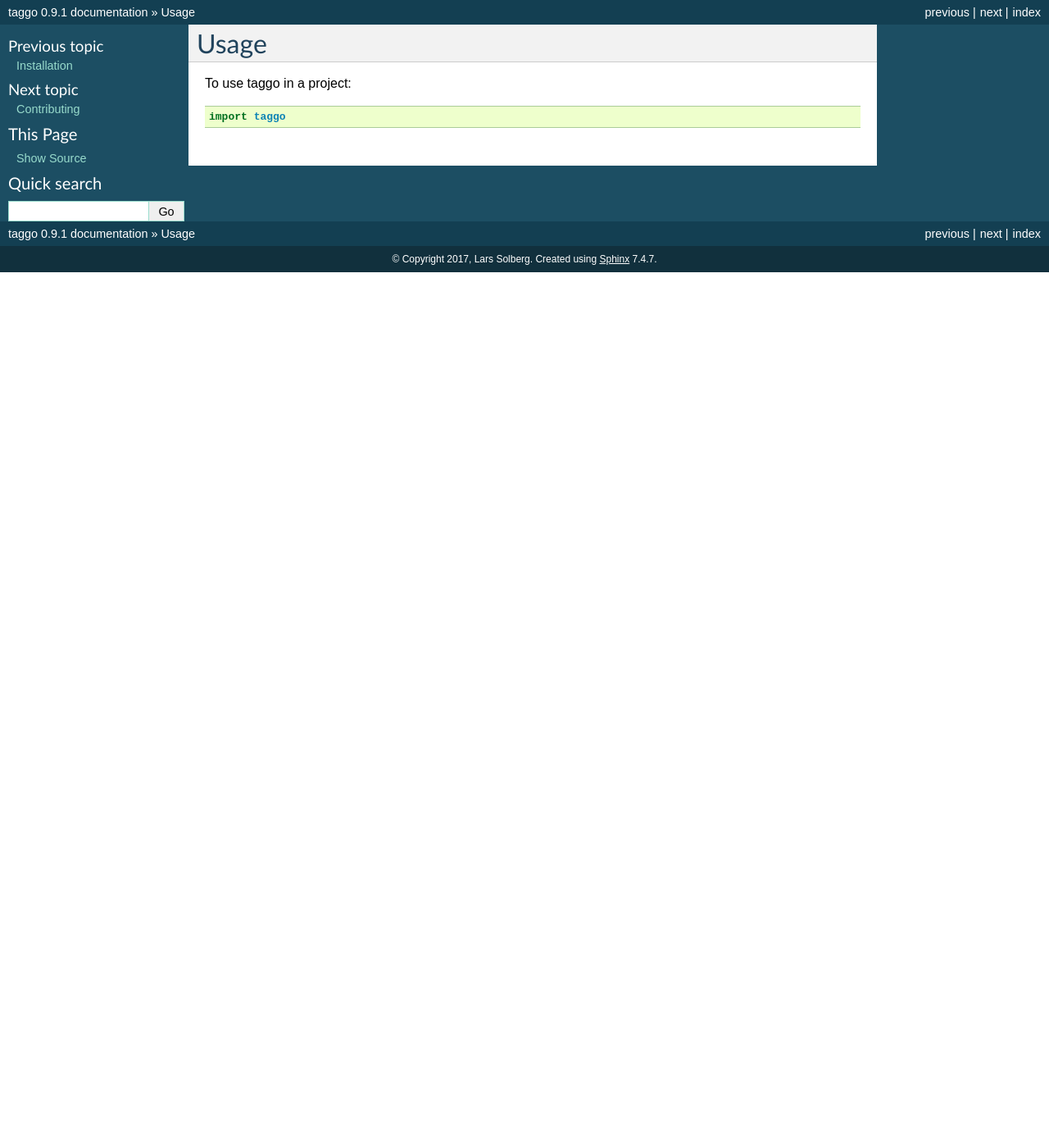
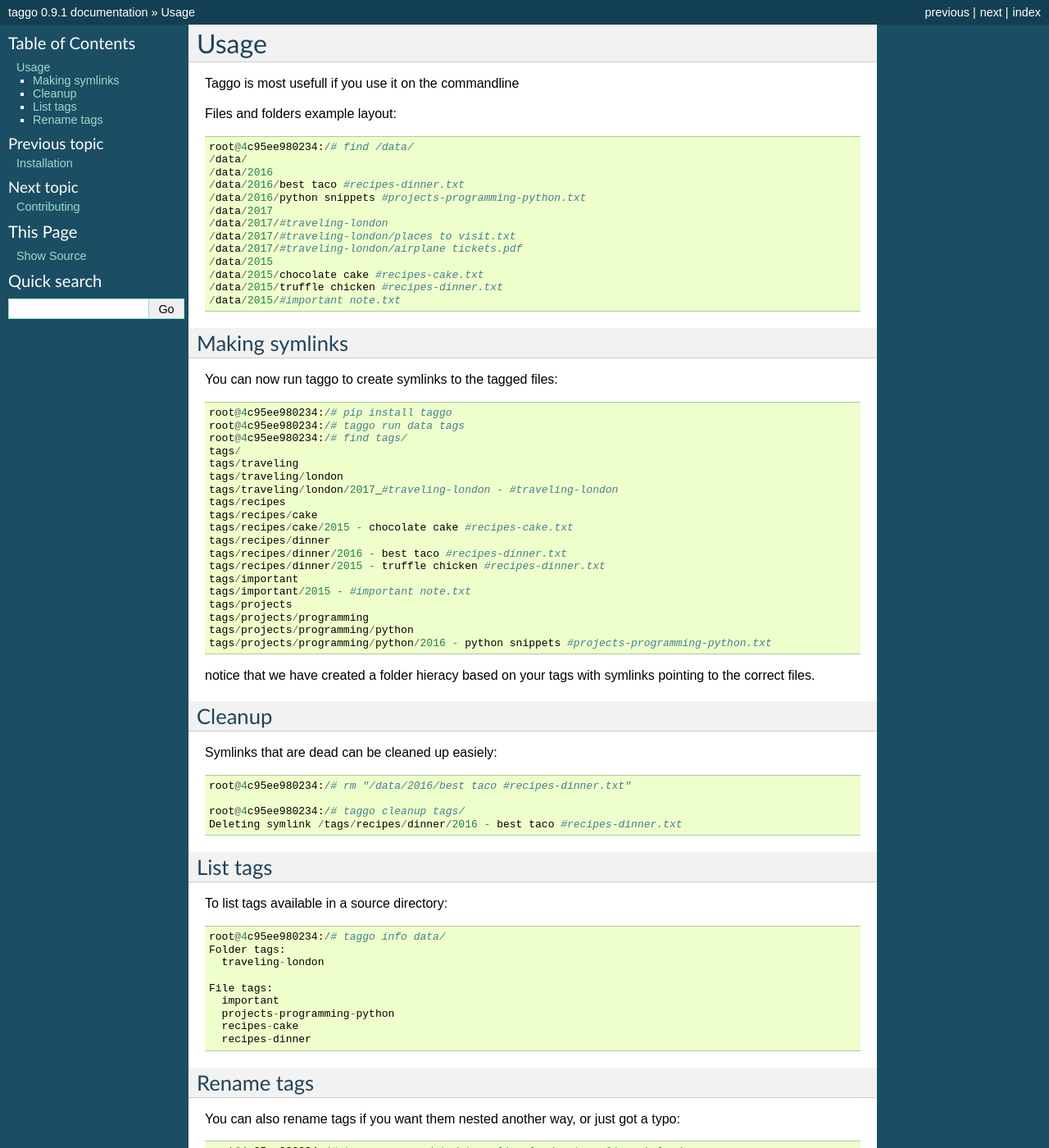
Before and after one commit to xeor/taggo, a Sphinx documentation site: the page built from docs/usage.rst, in a window 1280 px wide and 1400 px high. Shown: the whole window at 82% size. Built offline with Sphinx 7.4.7, drawn with Linux system fonts in a browser that asks for light colours; pages that are not in the unit, such as notebooks, are missing from menus; some of the changed text lies outside the part shown.

Commit message:
Usage docs

```diff
--- a/docs/usage.rst
+++ b/docs/usage.rst
@@ -2,6 +2,88 @@
 Usage
 =====
 
-To use taggo in a project::
+Taggo is most usefull if you use it on the commandline
 
-    import taggo
+Files and folders example layout::
+
+    root@4c95ee980234:/# find /data/
+    /data/
+    /data/2016
+    /data/2016/best taco #recipes-dinner.txt
+    /data/2016/python snippets #projects-programming-python.txt
+    /data/2017
+    /data/2017/#traveling-london
+    /data/2017/#traveling-london/places to visit.txt
+    /data/2017/#traveling-london/airplane tickets.pdf
+    /data/2015
+    /data/2015/chocolate cake #recipes-cake.txt
+    /data/2015/truffle chicken #recipes-dinner.txt
+    /data/2015/#important note.txt
+
+
+Making symlinks
+---------------
+
+You can now run taggo to create symlinks to the tagged files::
+
+    root@4c95ee980234:/# pip install taggo
+    root@4c95ee980234:/# taggo run data tags
+    root@4c95ee980234:/# find tags/
+    tags/
+    tags/traveling
+    tags/traveling/london
+    tags/traveling/london/2017_#traveling-london - #traveling-london
+    tags/recipes
+    tags/recipes/cake
+    tags/recipes/cake/2015 - chocolate cake #recipes-cake.txt
+    tags/recipes/dinner
+    tags/recipes/dinner/2016 - best taco #recipes-dinner.txt
+    tags/recipes/dinner/2015 - truffle chicken #recipes-dinner.txt
+    tags/important
+    tags/important/2015 - #important note.txt
+    tags/projects
+    tags/projects/programming
+    tags/projects/programming/python
+    tags/projects/programming/python/2016 - python snippets #projects-programming-python.txt
+
+notice that we have created a folder hieracy based on your tags with symlinks pointing to the correct files.
+
+Cleanup
+-------
+
+Symlinks that are dead can be cleaned up easiely::
+
+    root@4c95ee980234:/# rm "/data/2016/best taco #recipes-dinner.txt"
+
+    root@4c95ee980234:/# taggo cleanup tags/
+    Deleting symlink /tags/recipes/dinner/2016 - best taco #recipes-dinner.txt
+
+List tags
+---------
+
+To list tags available in a source directory::
+
+    root@4c95ee980234:/# taggo info data/
+    Folder tags:
+      traveling-london
+
+    File tags:
+      important
+      projects-programming-python
+      recipes-cake
+      recipes-dinner
+
+Rename tags
+-----------
+
+You can also rename tags if you want them nested another way, or just got a typo::
+
+    root@4c95ee980234:/# taggo rename data/ traveling-london traveling-uk-london
+    Renaming: /data/2017/{#traveling-london -> #traveling-uk-london}
+
+    root@4c95ee980234:/# taggo cleanup tags/
+    Deleting symlink /tags/traveling/london/2017_#traveling-london - #traveling-london
+    Removing empty folder: /tags/traveling/london
+    Removing empty folder: /tags/traveling
+
+    root@4c95ee980234:/# taggo run data tags
```
